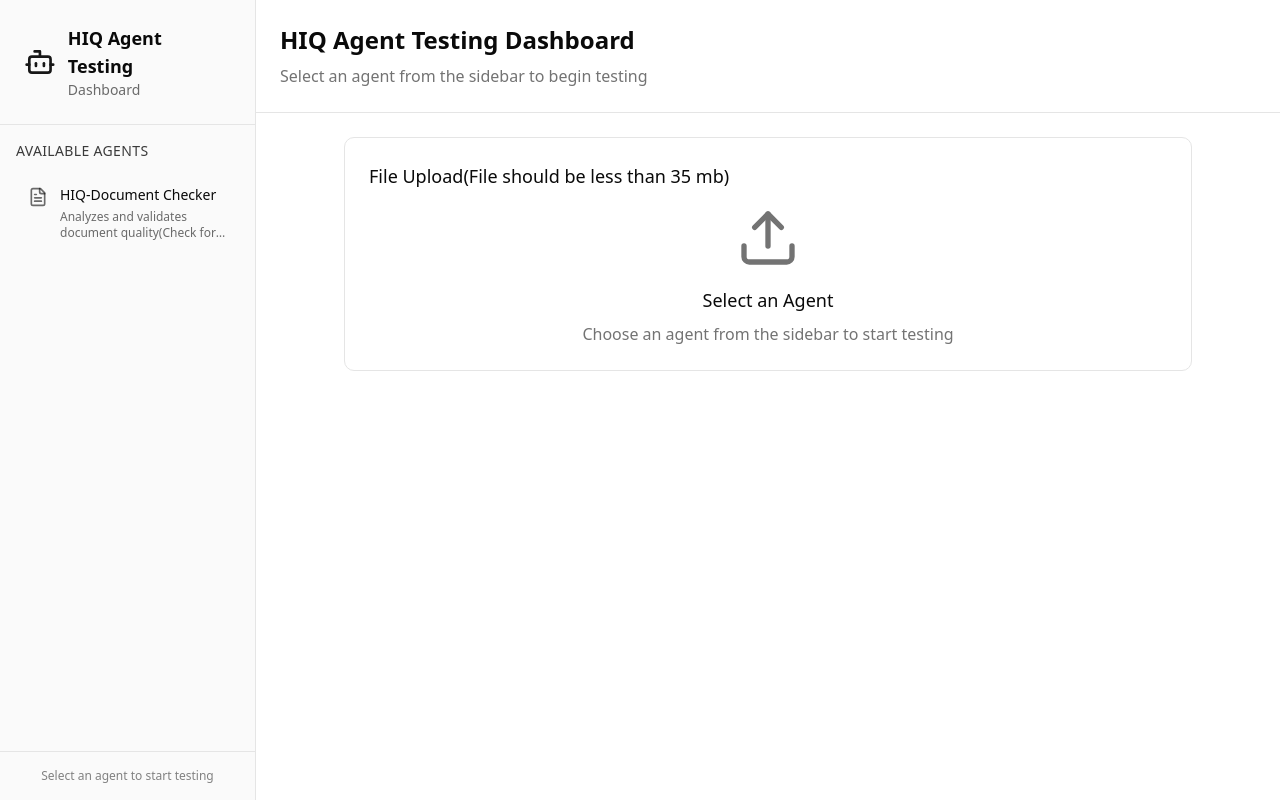
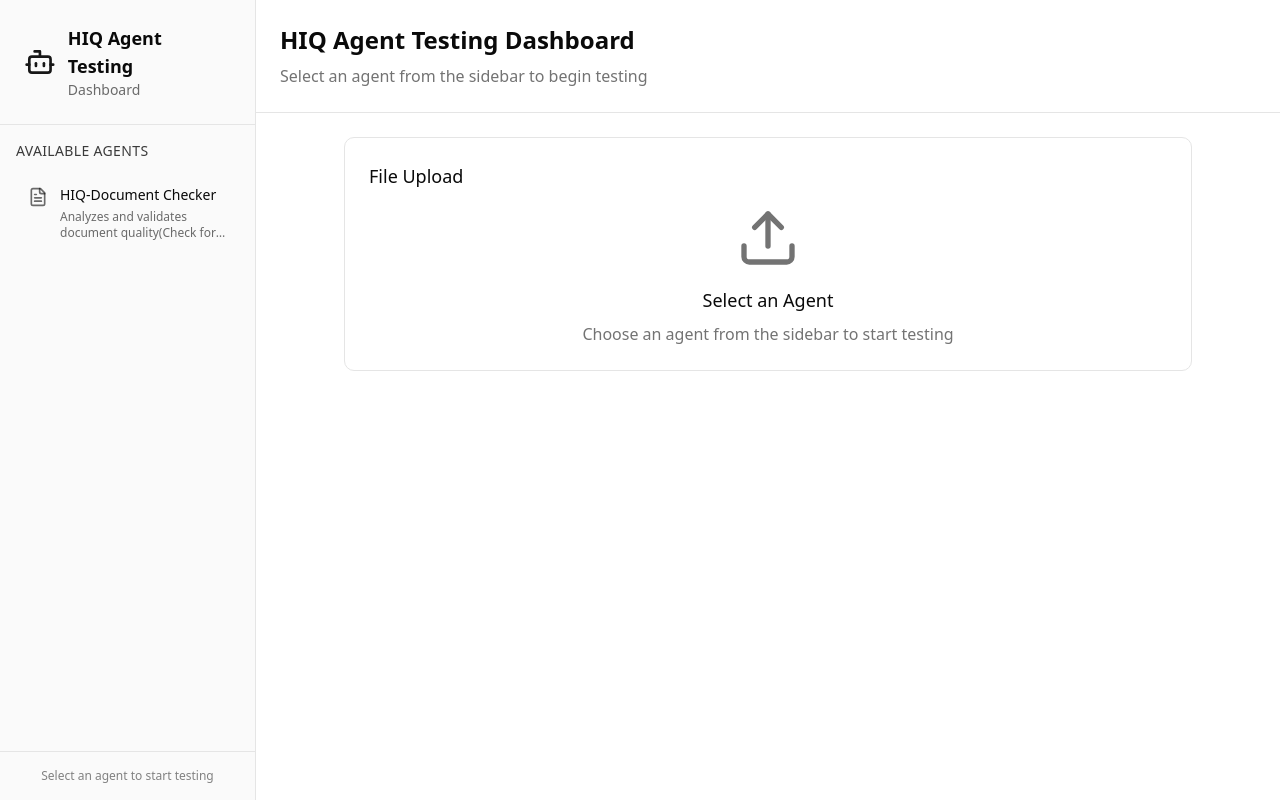
Before and after one commit to shreyansh-jain-10/hiq-agent-dashboard, a React (Vite) app: page / in a window 1280 px wide. Built offline with nearby package versions, Linux system fonts and the light colour scheme.

Commit message:
Describe what you changed

```diff
--- a/src/App.jsx
+++ b/src/App.jsx
@@ -57,7 +57,7 @@ function App() {
           <div className="max-w-4xl mx-auto p-6 space-y-6">
             {/* File Upload Section */}
             <div className="bg-card border rounded-lg p-6">
-              <h2 className="text-lg font-medium mb-4">File Upload(File should be less than 35 mb)</h2>
+              <h2 className="text-lg font-medium mb-4">File Upload</h2>
               <FileUpload
                 agent={selectedAgent}
                 onResponse={handleResponse}
```
